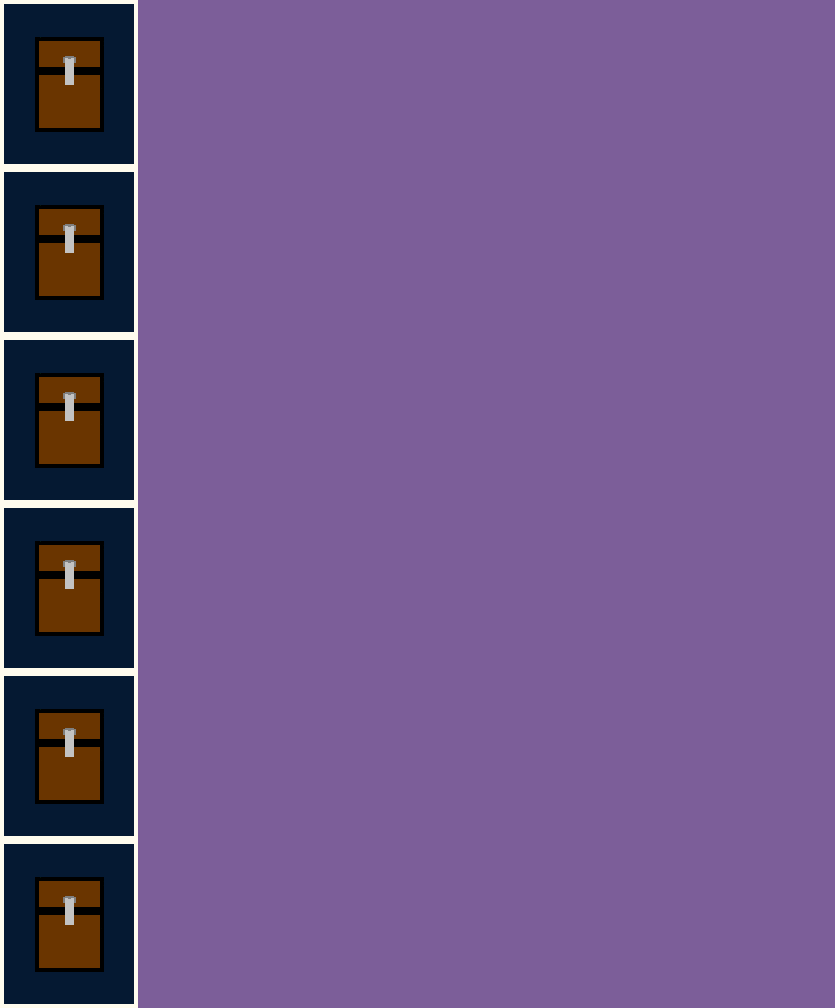
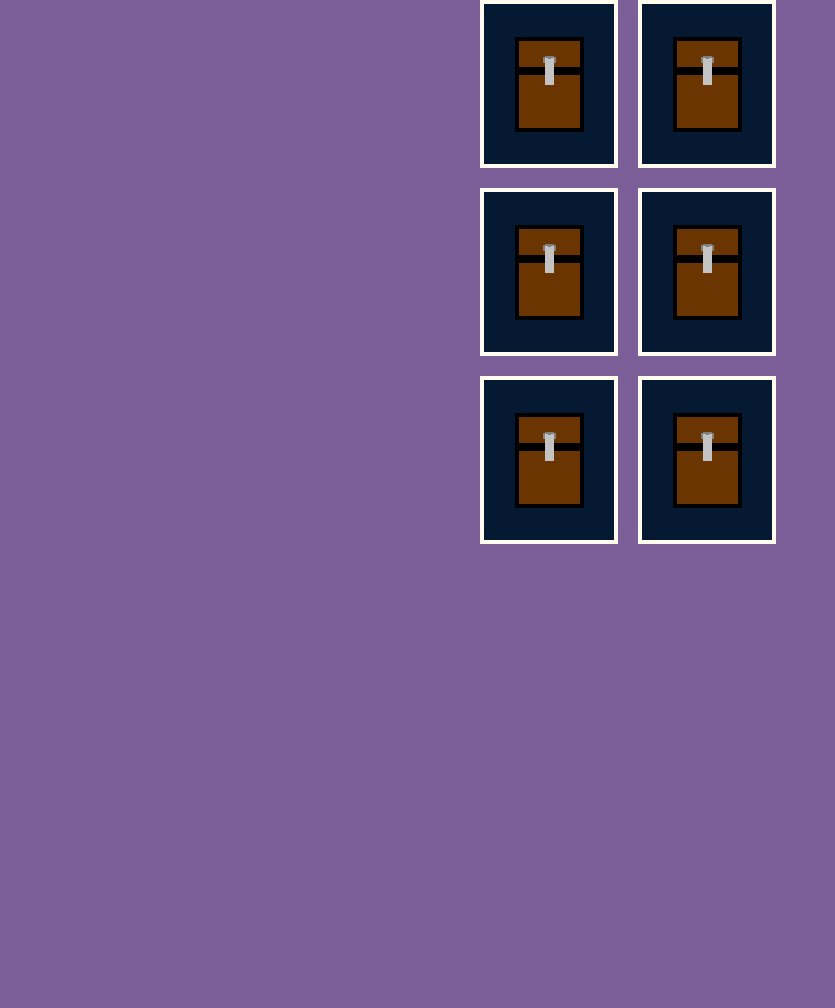
Before and after one commit to Sharkyer1/Minigame-in-React.JS, a website built with Vite: page index.html in a window 1280 px wide. Shown: the whole page, without its empty margins (0-835 px from the left). After the commit the page ends 800 px from the top, so only its background shows below. Built offline with nearby package versions, Linux system fonts and the light colour scheme.

Commit message:
Third commmit

```diff
--- a/src/Objects/BoardGame/index.js
+++ b/src/Objects/BoardGame/index.js
@@ -1,12 +1,18 @@
+import './style.css';
 import CardGame from "../../components/CardGame";
 
 function BoardGame(amountCards) {
    const $htmlCardGame = CardGame();
-   const $htmlBoardGame = $htmlCardGame.repeat(amountCards);
+   const $htmlContent = $htmlCardGame.repeat(amountCards);
 
-   console.log($htmlBoardGame)
 
-   return $htmlBoardGame;
+
+   return `
+   <section class = "board-game">
+      ${$htmlContent}
+   </section>
+
+   `;
 }
 
 export default BoardGame;
--- /dev/null
+++ b/src/Objects/BoardGame/style.css
@@ -0,0 +1,5 @@
+.board-game{
+    display: flex;
+    flex-wrap: wrap;
+    gap: 20px;
+}
--- a/src/styles/Elements/base.css
+++ b/src/styles/Elements/base.css
@@ -1,3 +1,6 @@
 body {
     background-color: var(--color-pomb-and-power);
+    max-width: 320px;
+    margin-left: auto;
+    margin-right: auto;
 }
```
